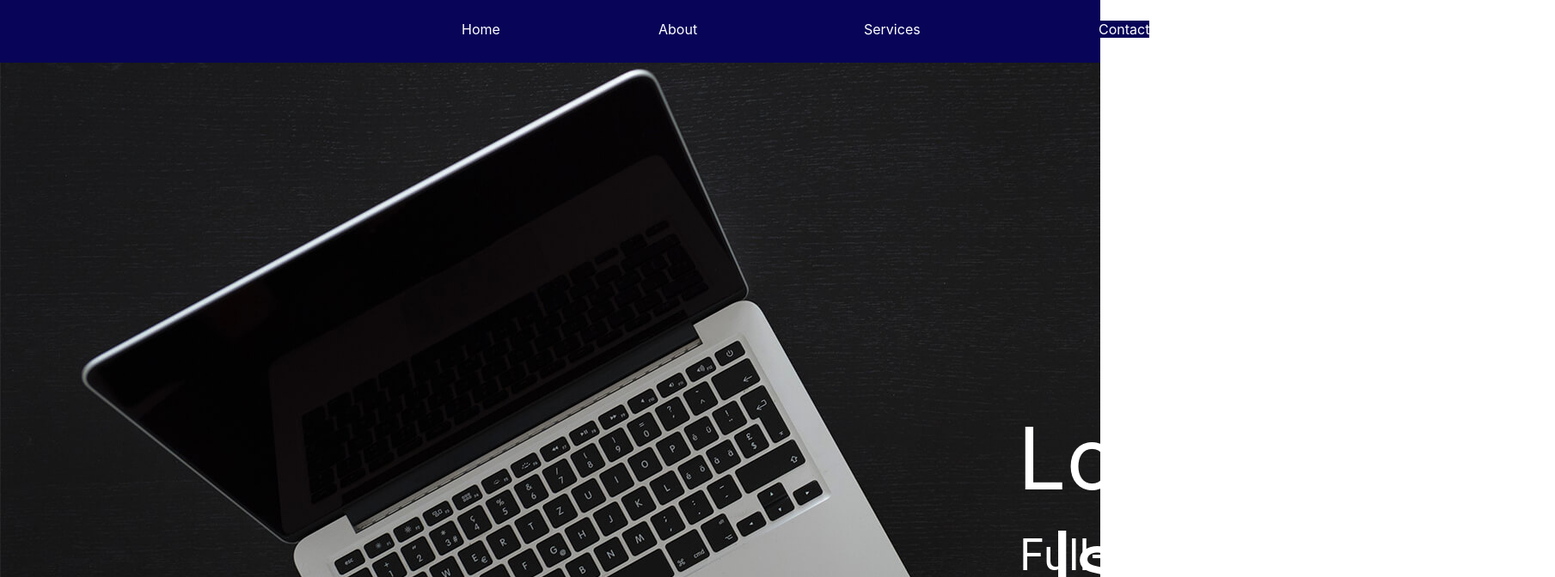
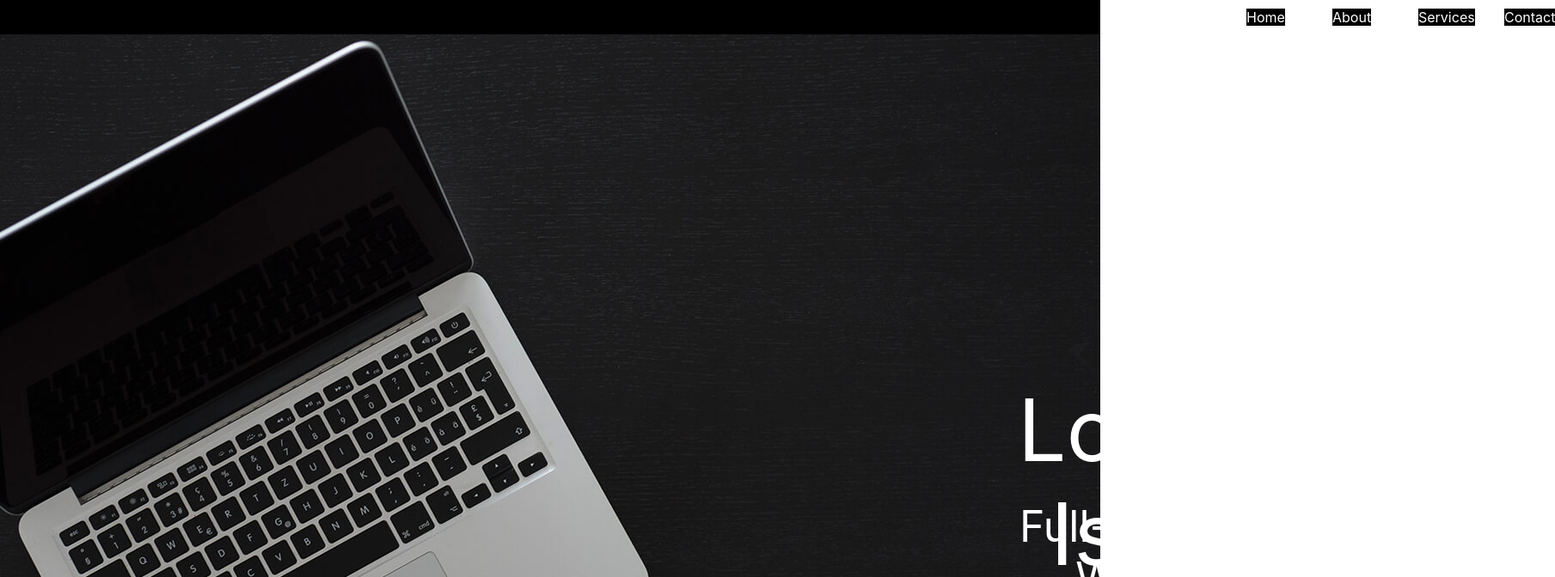
Before and after one commit to LowGcifer/Web-Dev-Site, a React (Create React App) app in the folder client/: page / in a window 1280 px wide. Shown: the top 672 px of the page at 86% size, 1809 px wide, since content can reach past the window. Built offline with nearby package versions, Linux system fonts and the light colour scheme.

Commit message:
redid navbar

```diff
--- a/client/package.json
+++ b/client/package.json
@@ -6,6 +6,7 @@
     "@testing-library/jest-dom": "^5.16.4",
     "@testing-library/react": "^13.3.0",
     "@testing-library/user-event": "^13.5.0",
+    "jquery": "^3.6.0",
     "react": "^18.2.0",
     "react-dom": "^18.2.0",
     "react-scripts": "5.0.1",
--- a/client/src/components/Navbar/index.js
+++ b/client/src/components/Navbar/index.js
@@ -1,5 +1,6 @@
 import React from "react";
 import "./navbar.css";
+import $ from "jquery";
 
 function Navbar() {
   return (
--- a/client/src/components/Navbar/navbar.css
+++ b/client/src/components/Navbar/navbar.css
@@ -1,8 +1,8 @@
 .navbar {
-  background-color: #080558;
+  background-color: black;
   color: white;
   width: 100%;
-  height: 73px;
+  height: 40px;
   position: sticky;
   top: 0;
   z-index: 100;
@@ -12,35 +12,39 @@
 #home-nav {
   display: inline;
   position: absolute;
-  left: 537px;
+  /* left: 537px; */
+  left: 1450px;
   /* left: 27.96875%; */
-  top: 33%;
-  background-color: #080558;
+  top: 25%;
+  background-color: black;
 }
 
 #about-nav {
   display: inline;
   position: absolute;
-  left: 766px;
+  /* left: 766px; */
+  left: 1550px;
   /* left: 39.895833%; */
-  top: 33%;
-  background-color: #080558;
+  top: 25%;
+  background-color: black;
 }
 
 #services-nav {
   display: inline;
   position: absolute;
-  left: 1005px;
+  /* left: 1005px; */
+  left: 1650px;
   /* left: 52.34375%; */
-  top: 33%;
-  background-color: #080558;
+  top: 25%;
+  background-color: black;
 }
 
 #contact-nav {
   display: inline;
   position: absolute;
-  left: 1278px;
+  /* left: 1278px; */
+  left: 1750px;
   /* left: 66.5625%; */
-  top: 33%;
-  background-color: #080558;
+  top: 25%;
+  background-color: black;
 }
--- a/client/src/style.css
+++ b/client/src/style.css
@@ -8,14 +8,15 @@
 
 #desktop-header {
   background-image: url("./images/My-Website-Home-Header.jpg");
-  height: 952px;
+  width: 100%;
+  height: 949px;
   color: white;
   position: relative;
   text-align: center;
-  /* background-attachment: fixed;
+  background-attachment: fixed;
   background-position: center;
   background-repeat: no-repeat;
-  background-size: cover; */
+  background-size: cover;
 }
 
 #header-header-text {
```
Also changed, not shown: 1 other file (tests, documents, lock files or other folders).
